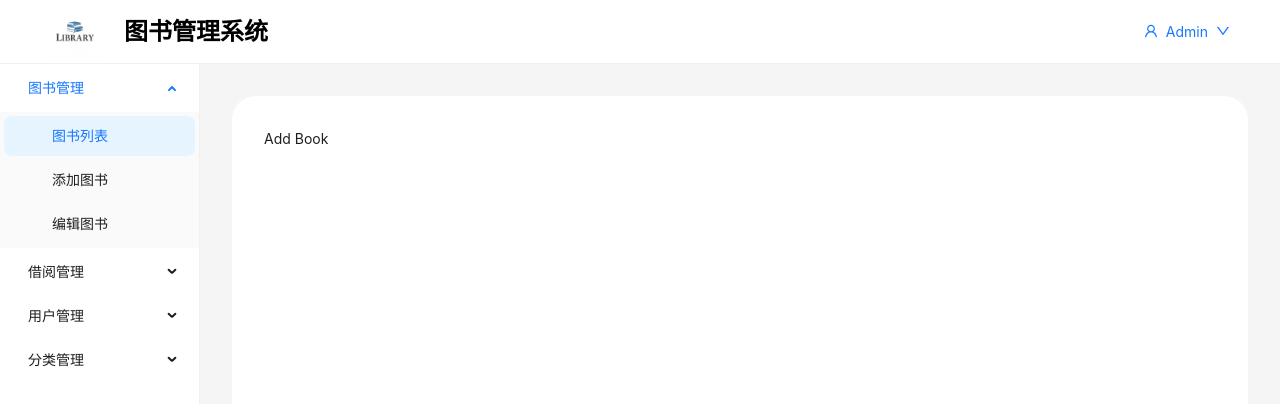
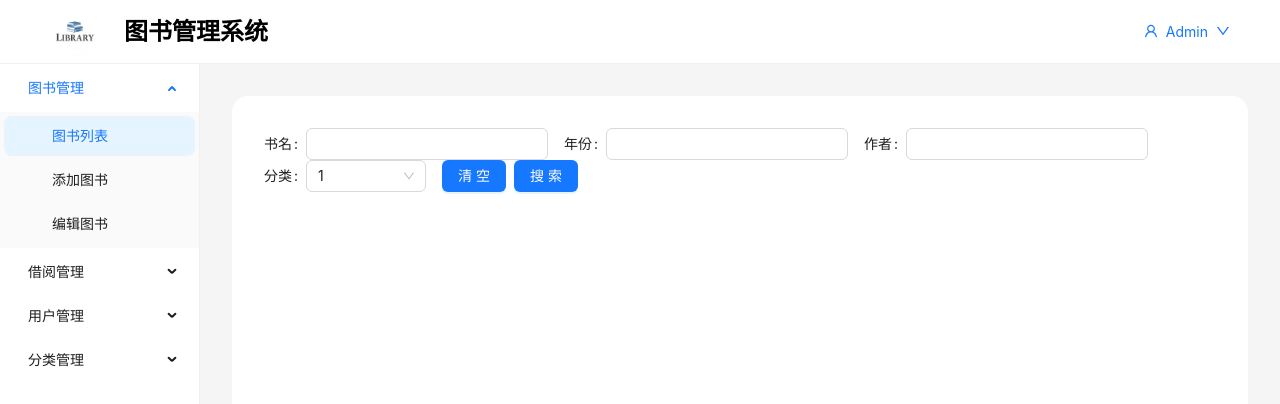
Before and after one commit to SongC-unsw/Book-management-system, a Next.js app: page /book/list in a window 1280 px wide. Shown: the top 404 px of the page. Built offline with nearby package versions, Linux system fonts and the light colour scheme; what @ant-design/nextjs-registry would draw is missing.

Commit message:
Add form for book search and details in the book list page; update layout styling with adjusted rounded corners for consistency.

```diff
--- a/src/app/book/list/page.tsx
+++ b/src/app/book/list/page.tsx
@@ -1,6 +1,57 @@
+"use client";
 import Image from "next/image";
-import { Button } from "antd";
+import React, { useState } from "react";
+import { Button, Form, Input, Select } from "antd";
 
 export default function Home() {
-  return <>Add Book</>;
+  const handleSearch = (values: any) => {
+    console.log(values);
+  };
+  const handleChange = (value: string) => {
+    console.log(`selected ${value}`);
+  };
+  return (
+    <Form
+      name="customized_form_controls"
+      layout="inline"
+      onFinish={handleSearch}
+      initialValues={{
+        price: {
+          number: 0,
+          currency: "rmb",
+        },
+      }}
+    >
+      <Form.Item name="bookName" label="书名">
+        <Input />
+      </Form.Item>
+      <Form.Item name="year" label="年份">
+        <Input />
+      </Form.Item>
+      <Form.Item name="author" label="作者">
+        <Input />
+      </Form.Item>
+      <Form.Item name="category" label="分类">
+        <Select
+          defaultValue="1"
+          style={{ width: 120 }}
+          onChange={handleChange}
+          options={[
+            { value: "1", label: "1" },
+            { value: "2", label: "2" },
+            { value: "3", label: "3" },
+          ]}
+        />
+      </Form.Item>
+
+      <Form.Item>
+        <Button type="primary" htmlType="submit" className="mr-2">
+          清空
+        </Button>
+        <Button type="primary" htmlType="submit">
+          搜索
+        </Button>
+      </Form.Item>
+    </Form>
+  );
 }
--- a/src/app/layout.tsx
+++ b/src/app/layout.tsx
@@ -132,7 +132,7 @@ export default function RootLayout({
               />
             </Sider>
             <Layout className="bg-gray-100 p-8">
-              <Content className="bg-white rounded-[24px] p-8">
+              <Content className="bg-white rounded-[16px] p-8">
                 <AntdRegistry>{children}</AntdRegistry>
               </Content>
             </Layout>
```
